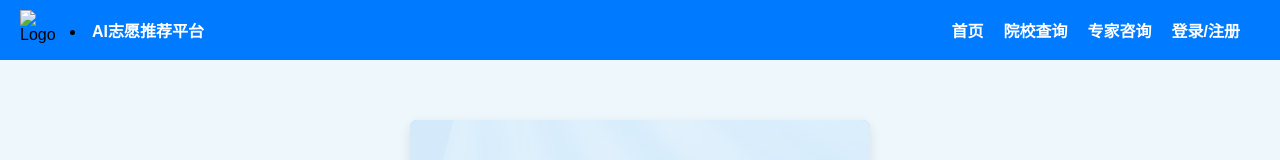
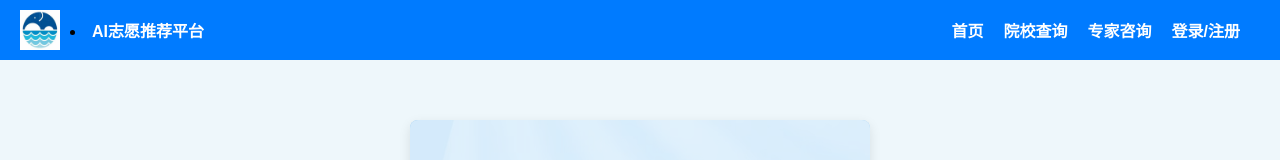
Before and after one commit to inaZYM/my-website, a plain HTML site: page 用户界面/用户.html in a window 1280 px wide. Shown: the top 160 px of the page. Drawn offline with Linux system fonts and the light colour scheme.

Commit message:
Update 用户.html
Signed-off-by: inaZYM <132680428+inaZYM@users.noreply.github.com>

```diff
--- a/用户界面/用户.html
+++ b/用户界面/用户.html
@@ -12,7 +12,7 @@
 <body>
     <div class="navbar">
         <div class="logo">
-            <img src="E:\Desktop\Html\推荐志愿image\logo.jpg" alt="Logo" class="logo-img">
+            <img src="image\image2.jpg" alt="Logo" class="logo-img">
             <li class="nav-item"><a href="#" class="nav-link">AI志愿推荐平台
             </a></li>
         </div>
```
